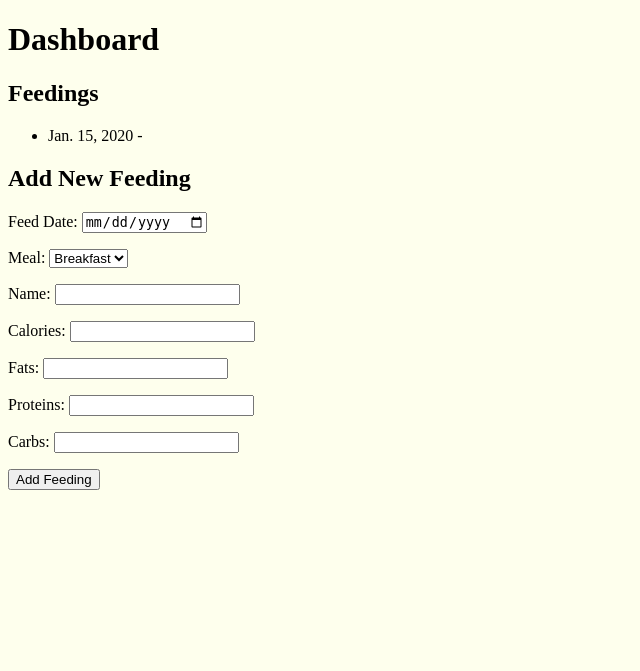
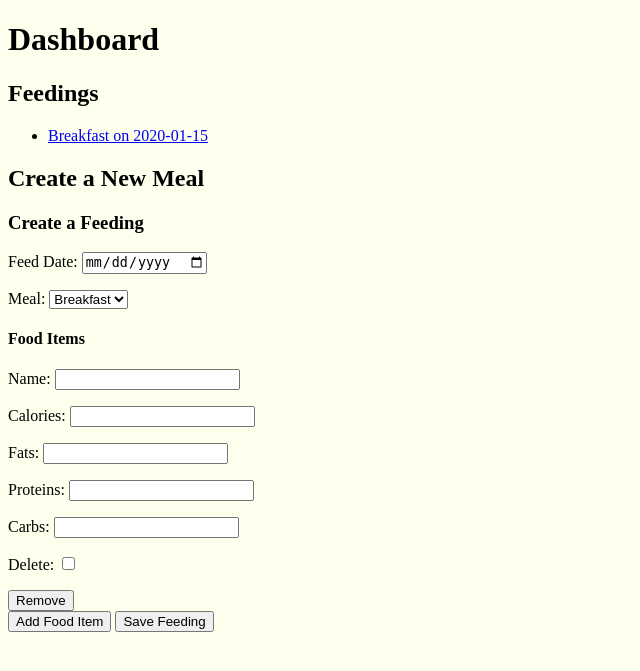
Before and after one commit to lo-f/daily-bread-app, a Django app: page /dashboard/ in a window 1280 px wide. Shown: the part 37-708 px from the top of the page, without its empty margins (0-640 px from the left). Run offline with Django 5.2, Linux system fonts and the light colour scheme; a user stored in the database is signed in; tables that the repository leaves empty hold one stand-in row (values such as "Sample post").

Commit message:
rendering data but need to be able to add more than one food item to single meal

```diff
--- a/main_app/forms.py
+++ b/main_app/forms.py
@@ -1,4 +1,5 @@
 from django import forms
+from django.forms import formset_factory, inlineformset_factory
 from .models import Feeding, FoodItem
 from django.contrib.auth.forms import UserCreationForm
 from django.contrib.auth.models import User
@@ -18,16 +19,25 @@ class FeedingForm(forms.ModelForm):
             ),
         }
 
-class FoodItemForm(forms.ModelForm):
-    class Meta:
-        model = FoodItem
-        fields = [
-            'name',
-            'calories',
-            'fats',
-            'proteins',
-            'carbs'
-        ]
+# class FoodItemForm(forms.ModelForm):
+#     class Meta:
+#         model = FoodItem
+#         fields = [
+#             'name',
+#             'calories',
+#             'fats',
+#             'proteins',
+#             'carbs'
+#         ]
+FoodItemFormSet = inlineformset_factory(
+    Feeding, FoodItem,
+    form=forms.ModelForm,
+    fields=['name', 'calories', 'fats', 'proteins', 'carbs'],
+    extra=1,
+    can_delete=True
+)
+
+
 
 class CreateUserForm(UserCreationForm):
     name = forms.CharField(max_length=100, required=True, help_text='First and Last name')
--- a/main_app/templates/profile/dashboard.html
+++ b/main_app/templates/profile/dashboard.html
@@ -11,24 +11,83 @@
     <h2>Feedings</h2>
     <ul>
         {% for feeding in feedings %}
-            <li>{{ feeding.date }} - {{ feeding.meal_type }}
-                <ul>
-                    {% for item in feeding.fooditem_set.all %}
-                        <li>{{ item.name }}: {{ item.calories }} kcal</li>
-                    {% endfor %}
-                </ul>
+            <li>
+                <a href="{% url 'meal-detail' feeding.id %}">{{ feeding }}</a>
             </li>
         {% endfor %}
     </ul>
 
-    <h2>Add New Feeding</h2>
-    <form method="post">
-        {% csrf_token %}
-        {{ feeding_form.as_p }}
-        {{ food_item_form.as_p }}
-        <button type="submit">Add Feeding</button>
-    </form>
+    <div class="container mt-5">
+        <h2>Create a New Meal</h2>
+        <form method="post" id="feeding-form">
+            {% csrf_token %}
+
+            <div>
+                <h3>Create a Feeding</h3>
+                {{ feeding_form.as_p }}
+
+                <h4>Food Items</h4>
+                <div id="food-items">
+                    {{ food_item_formset.management_form }}
+                    {% for form in food_item_formset %}
+                        <div class="food-item-form">
+                            {{ form.as_p }}
+                            <button type="button" class="remove-form">Remove</button>
+                        </div>
+                    {% endfor %}
+                </div>
+
+                <button type="button" id="add-food-item">Add Food Item</button>
+                <button type="submit">Save Feeding</button>
+            </div>
+        </form>
+    </div>
 
 {% endblock %}
 
+<script>
+    document.addEventListener('DOMContentLoaded', function () {
+        const formsetDiv = document.getElementById('food-items');
+        const addFoodItemBtn = document.getElementById('add-food-item');
+        const totalForms = document.getElementById('id_fooditem_set-TOTAL_FORMS');
+
+        // Add new form
+        addFoodItemBtn.addEventListener('click', function () {
+            const currentFormCount = formsetDiv.getElementsByClassName('food-item-form').length;
+            const newForm = formsetDiv.getElementsByClassName('food-item-form')[0].cloneNode(true);
+            const formRegex = new RegExp(`fooditem_set-(\\d){1}-`, 'g');
+
+            newForm.innerHTML = newForm.innerHTML.replace(formRegex, `fooditem_set-${currentFormCount}-`);
+            formsetDiv.appendChild(newForm);
+
+            totalForms.setAttribute('value', currentFormCount + 1);
+
+            // Reset values for new form fields
+            const newFormInputs = newForm.getElementsByTagName('input');
+            for (let input of newFormInputs) {
+                input.value = '';
+            }
+
+            addRemoveHandlers();  // Re-assign remove handlers
+        });
+
+        function addRemoveHandlers() {
+            const removeButtons = document.querySelectorAll('.remove-form');
+            removeButtons.forEach(button => {
+                button.onclick = function (e) {
+                    e.target.closest('.food-item-form').remove();
+                    updateTotalForms();
+                };
+            });
+        }
+
+        function updateTotalForms() {
+            const formCount = formsetDiv.getElementsByClassName('food-item-form').length;
+            totalForms.setAttribute('value', formCount);
+        }
+
+        addRemoveHandlers();  // Initialize remove handlers on page load
+    });
+</script>
+
 <!-- WORKING ON DASHBOARD -->
--- a/main_app/urls.py
+++ b/main_app/urls.py
@@ -5,6 +5,10 @@ urlpatterns = [
     # path('', views.Home.as_view(), name='home'),
     path('', views.Home.as_view(), name='home'),
     path('dashboard/', views.dashboard, name='dashboard'),
+    path('meals/<int:feeding_id>/', views.meal_detail, name='meal-detail'),
+    path('meals/<int:pk>/delete/', views.MealDelete.as_view(), name='meal-delete'),
+    path('meals/<int:pk>/update/', views.MealUpdate.as_view(), name='meal-update'),
+
     path('get-nutrition-data/', views.nutrition_view, name='nutrition_view'),
 
 
--- a/main_app/views.py
+++ b/main_app/views.py
@@ -2,9 +2,11 @@ from django.shortcuts import render, redirect # type: ignore
 from django.contrib.auth.views import LoginView # type: ignore
 from django.contrib.auth import login
 from django.contrib.auth.forms import UserCreationForm
+from django.views.generic.edit import DeleteView, UpdateView
 from django.contrib.auth.decorators import login_required
+from django.contrib.auth.mixins import LoginRequiredMixin
 from django.http import HttpResponse, JsonResponse
-from .forms import FeedingForm, FoodItemForm, CreateUserForm
+from .forms import FeedingForm, FoodItemFormSet, CreateUserForm
 from .models import Profile, Feeding, FoodItem
 from . import utils
 import os
@@ -31,32 +33,53 @@ class Home(LoginView):
 @login_required
 def dashboard(request):
     profile = Profile.objects.get(user=request.user)
-    feedings = Feeding.objects.filter(profile=profile).order_by('-date')[:1]
+    feedings = Feeding.objects.filter(profile=profile).order_by('-date')
     if request.method == 'POST':
           feeding_form = FeedingForm(request.POST)
-          food_item_form = FoodItemForm(request.POST)
+          food_item_formset = FoodItemFormSet(request.POST)
 
-          if feeding_form.is_valid() and food_item_form.is_valid():
+          if feeding_form.is_valid() and food_item_formset.is_valid():
                feeding = feeding_form.save(commit=False)
                feeding.profile = profile
                feeding.save()
 
-               food_item = food_item_form.save(commit=False)
-               food_item.feeding = feeding
-               food_item.save()
+               food_items = food_item_formset.save(commit=False)
+               for food_item in food_items:
+                    food_item.meal = feeding
+                    food_item.save()
                return redirect('dashboard')
     else:
         feeding_form = FeedingForm()
-        food_item_form = FoodItemForm()
+        food_item_formset = FoodItemFormSet()
 
     context = {
          'profile': profile,
          'feedings': feedings,
          'feeding_form': feeding_form,
-         'food_item_form': food_item_form,
+         'food_item_formset': food_item_formset,
     }
     return render(request, 'profile/dashboard.html', context)
 
+@login_required
+def meal_detail(request, feeding_id):
+     feeding = Feeding.objects.get(id=feeding_id)
+     feeding_form = FeedingForm()
+     return render(request, 'profile/meal_detail.html', {
+          'feeding': feeding,
+          'feeding_form': feeding_form
+     })
+
+class MealDelete(LoginRequiredMixin, DeleteView):
+     model = Feeding
+     success_url = '/dashboard/'
+
+class MealUpdate(LoginRequiredMixin, UpdateView):
+     model = Feeding
+     fields = [
+          'date',
+          'meal',
+     ]
+     success_url = '/dashboard/'
 
 def signup(request):
     error_message = ''
```
Also changed, not shown: main_app/templates/main_app/feeding_confirm_delete.html (added, +17 -0 lines), main_app/templates/main_app/feeding_form.html (added, +25 -0 lines), main_app/templates/profile/meal_detail.html (added, +41 -0 lines).
